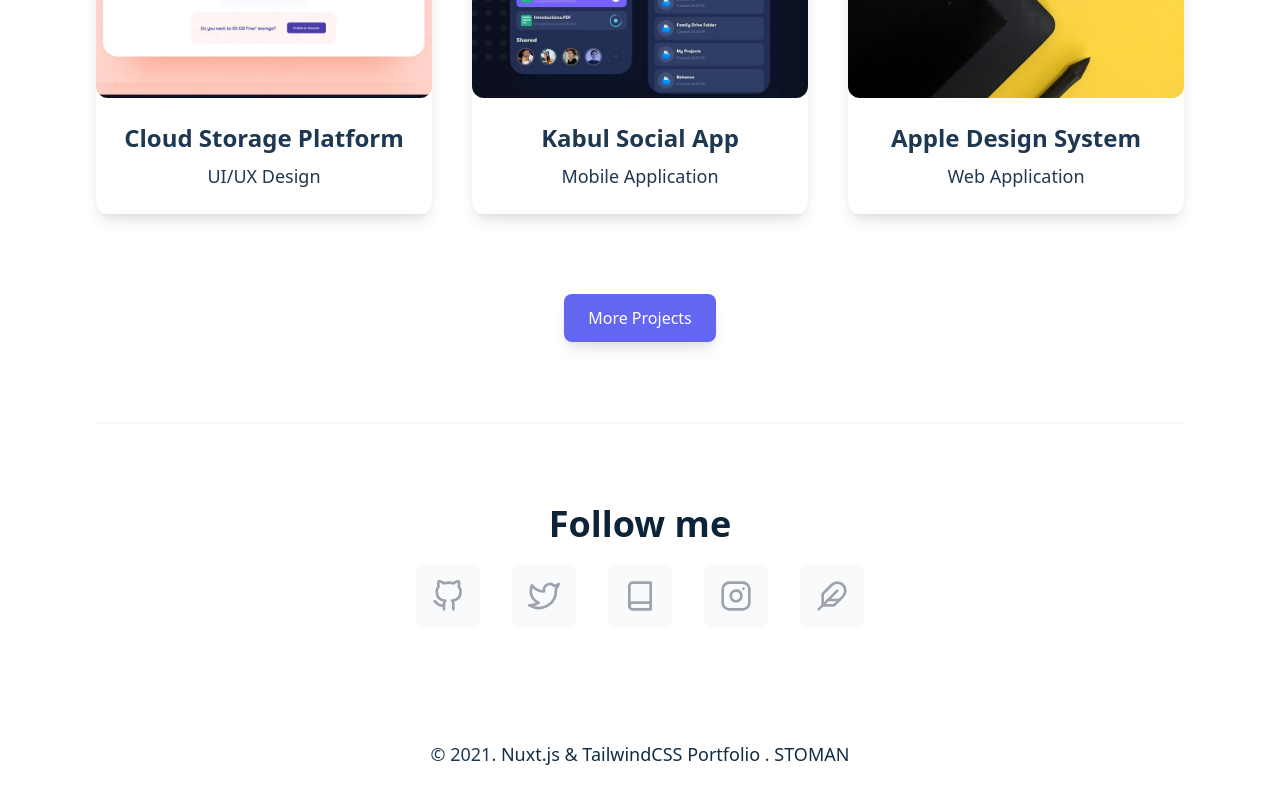
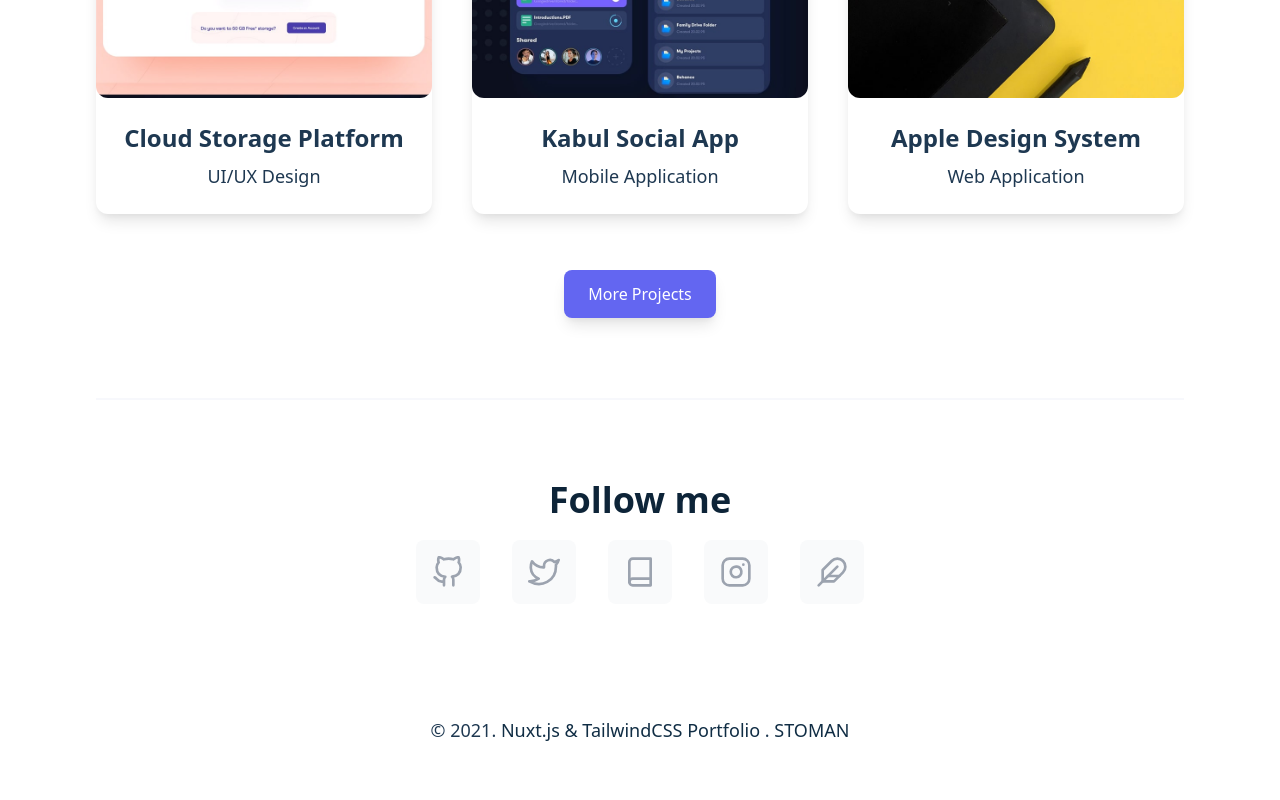
Before and after one commit to realstoman/nuxtjs-tailwindcss-portfolio, a Nuxt app: page / in a window 1280 px wide. Shown: the part 1750-2550 px from the top of the page. After the commit the page ends 2526 px from the top, so only its background shows below. Built offline with nearby package versions, Linux system fonts and the light colour scheme.

Commit message:
Pages code comments

```diff
--- a/pages/about.vue
+++ b/pages/about.vue
@@ -1,12 +1,12 @@
 <template>
   <div>
-    <!-- Import about me -->
+    <!-- About me -->
     <AboutMe class="container mx-auto" />
 
-    <!-- Import about counter -->
+    <!-- About counter -->
     <AboutCounter />
 
-    <!-- Import about clients -->
+    <!-- About clients -->
     <AboutClients class="container mx-auto" />
   </div>
 </template>
--- a/pages/contact.vue
+++ b/pages/contact.vue
@@ -1,9 +1,9 @@
 <template>
   <div class="container mx-auto sm:flex py-4 sm:py-10 mt-6 sm:mt-20">
-    <!-- Import contact form -->
+    <!-- Contact form -->
     <ContactForm />
 
-    <!-- Import contact details -->
+    <!-- Contact details -->
     <ContactDetails :contacts="contacts" />
   </div>
 </template>
--- a/pages/index.vue
+++ b/pages/index.vue
@@ -1,13 +1,13 @@
 <template>
   <div class="container mx-auto">
-    <!-- Import app banner -->
+    <!-- App banner -->
     <AppBanner />
 
-    <!-- Import projects grid -->
+    <!-- Projects grid -->
     <ProjectsGrid />
 
-    <!-- View more projects start -->
-    <div class="mt-10 sm:mt-20 flex justify-center">
+    <!-- View more projects button -->
+    <div class="mt-5 sm:mt-14 flex justify-center">
       <NuxtLink
         to="/projects"
         class="
@@ -30,7 +30,6 @@
         >More Projects</NuxtLink
       >
     </div>
-    <!-- View more projects end -->
   </div>
 </template>
 
--- a/pages/projects/index.vue
+++ b/pages/projects/index.vue
@@ -1,6 +1,6 @@
 <template>
   <div class="container mx-auto">
-    <!-- Import projects grid -->
+    <!-- Projects grid -->
     <ProjectsGrid />
   </div>
 </template>
```
Also changed, not shown: layouts/default.vue (+7 -1 lines), pages/projects/_id.vue (+10 -19 lines).
